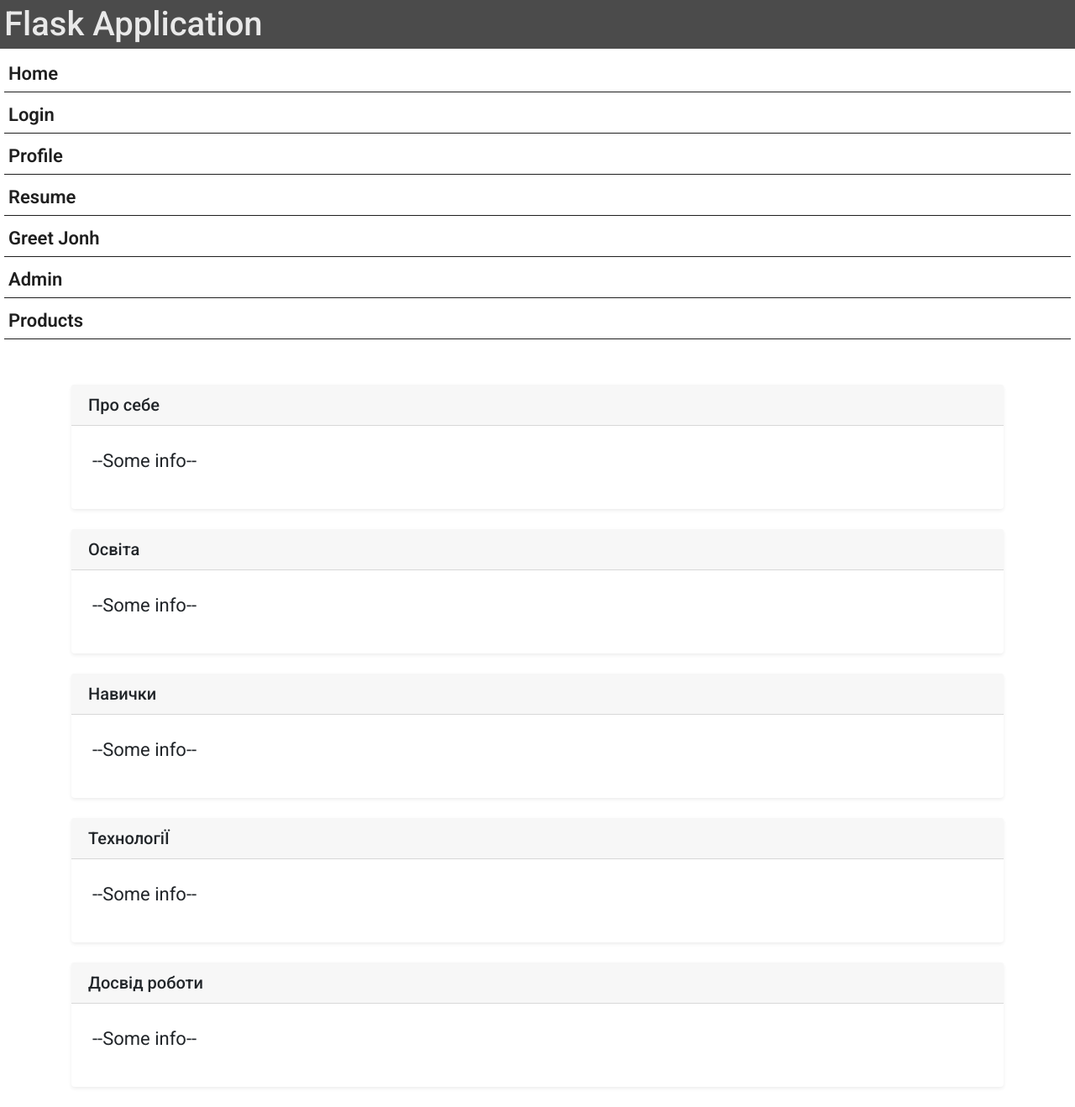
After one commit to KroshneiRostyslav/flask_app_lab, a Flask app: page /resume in a window 1280 px wide. The commit adds this page. Shown: the whole page at 84% size. Run offline with Flask 3, Linux system fonts and the light colour scheme; some libraries are stand-ins or nearby versions.

Commit message:
Update nav links

```diff
--- a/app/__init__.py
+++ b/app/__init__.py
@@ -5,9 +5,13 @@ app.secret_key = b'secret_key'
 
 app.config.from_pyfile(r'..\config.py')
 
-@app.route("/")
+@app.route('/')
 def home():
-    return render_template("home.html")
+    return render_template('home.html')
+
+@app.route('/resume')
+def resume():
+    return render_template('resume.html')
 
 from .users import users_bp
 from .products import products_bp
--- a/app/templates/base.html
+++ b/app/templates/base.html
@@ -14,11 +14,13 @@
         <h1 class="top_page">Flask Application</h1>
 
         <ul>
+            <li><a class="nav_link" href="{{ url_for('home')}}"> Home </a></li>
+            <li><a class="nav_link" href="{{ url_for('users.login')}}"> Login </a></li>
+            <li><a class="nav_link" href="{{ url_for('users.profile')}}"> Profile </a></li>
+            <li><a class="nav_link" href="{{ url_for('resume')}}"> Resume </a></li>
             <li><a class="nav_link" href="{{ url_for('users.greetings', name='Jonh')}}"> Greet Jonh </a></li>
             <li><a class="nav_link" href="{{ url_for('users.admin')}}"> Admin </a></li>
             <li><a class="nav_link" href="{{ url_for('products.products')}}"> Products </a></li>
-            <li><a class="nav_link" href="{{ url_for('users.login')}}"> Login </a></li>
-            <li><a class="nav_link" href="{{ url_for('users.profile')}}"> Profile </a></li>
         </ul>
     </nav>
 
--- /dev/null
+++ b/app/templates/resume.html
@@ -0,0 +1,53 @@
+{% extends 'base.html' %}
+
+{% block head %}
+    <title>{{ title }}</title>
+{% endblock %}
+
+{% block body %}
+    <section class="mb-4 mt-4">
+        <div class="card border-0 shadow-sm rounded-3 h-100">
+            <h5 class="card-header">Про себе</h5>
+            <div class="card-body">
+                <p>--Some info--</p>
+            </div>
+        </div>
+    </section>
+
+    <section class="mb-4">
+        <div class="card border-0 shadow-sm rounded-3 h-100">
+            <h5 class="card-header">Освіта</h5>
+            <div class="card-body">
+                <p>--Some info--</p>
+            </div>
+        </div>
+    </section>
+
+    <section class="mb-4">
+        <div class="card border-0 shadow-sm rounded-3 h-100">
+            <h5 class="card-header">Навички</h5>
+            <div class="card-body">
+                <p>--Some info--</p>
+            </div>
+        </div>
+    </section>
+
+    <section class="mb-4">
+        <div class="card border-0 shadow-sm rounded-3 h-100">
+            <h5 class="card-header">ТехнологіЇ</h5>
+            <div class="card-body">
+                <p>--Some info--</p>
+            </div>
+        </div>
+    </section>
+
+    <section class="mb-4">
+        <div class="card border-0 shadow-sm rounded-3 h-100">
+            <h5 class="card-header">Досвід роботи</h5>
+            <div class="card-body">
+                <p>--Some info--</p>
+            </div>
+        </div>
+    </section>
+
+{% endblock %}
```
Also changed, not shown: app/users/views.py (+10 -10 lines).
